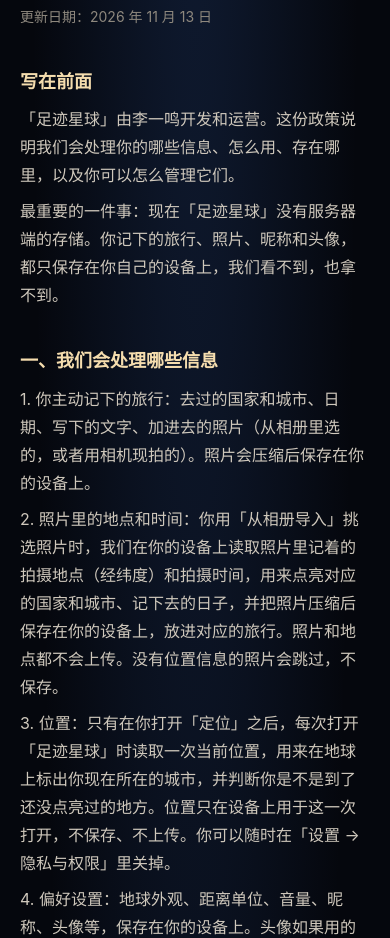
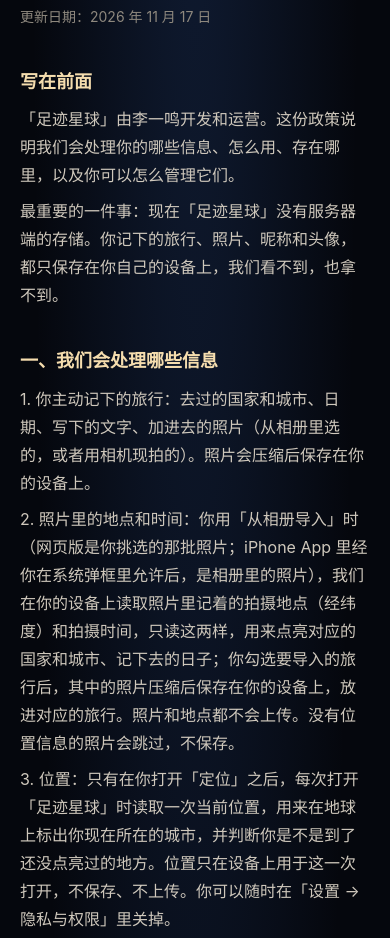
Before and after one commit to myearth260912-star/zujixingqiu, a plain HTML site: page privacy.html in a window 390 px wide. Shown: the part 154-1092 px from the top of the page. Drawn offline with Linux system fonts and the light colour scheme.

Commit message:
隐私政策第 2 条：iPhone App 里经允许后读相册里照片的地点和时间（2026-11-17）

```diff
--- a/privacy.html
+++ b/privacy.html
@@ -36,13 +36,13 @@ footer { margin-top: 56px; color: #6F6A62; font-size: 13px; }
 <main>
 <div class="top"><a class="brand" href="index.html">足迹星球</a><a class="lang" href="en/privacy.html">English</a></div>
 <h1>隐私政策</h1>
-<p class="muted">更新日期：2026 年 11 月 13 日</p>
+<p class="muted">更新日期：2026 年 11 月 17 日</p>
 <h2>写在前面</h2>
 <p>「足迹星球」由李一鸣开发和运营。这份政策说明我们会处理你的哪些信息、怎么用、存在哪里，以及你可以怎么管理它们。</p>
 <p>最重要的一件事：现在「足迹星球」没有服务器端的存储。你记下的旅行、照片、昵称和头像，都只保存在你自己的设备上，我们看不到，也拿不到。</p>
 <h2>一、我们会处理哪些信息</h2>
 <p>1. 你主动记下的旅行：去过的国家和城市、日期、写下的文字、加进去的照片（从相册里选的，或者用相机现拍的）。照片会压缩后保存在你的设备上。</p>
-<p>2. 照片里的地点和时间：你用「从相册导入」挑选照片时，我们在你的设备上读取照片里记着的拍摄地点（经纬度）和拍摄时间，用来点亮对应的国家和城市、记下去的日子，并把照片压缩后保存在你的设备上，放进对应的旅行。照片和地点都不会上传。没有位置信息的照片会跳过，不保存。</p>
+<p>2. 照片里的地点和时间：你用「从相册导入」时（网页版是你挑选的那批照片；iPhone App 里经你在系统弹框里允许后，是相册里的照片），我们在你的设备上读取照片里记着的拍摄地点（经纬度）和拍摄时间，只读这两样，用来点亮对应的国家和城市、记下去的日子；你勾选要导入的旅行后，其中的照片压缩后保存在你的设备上，放进对应的旅行。照片和地点都不会上传。没有位置信息的照片会跳过，不保存。</p>
 <p>3. 位置：只有在你打开「定位」之后，每次打开「足迹星球」时读取一次当前位置，用来在地球上标出你现在所在的城市，并判断你是不是到了还没点亮过的地方。位置只在设备上用于这一次打开，不保存、不上传。你可以随时在「设置 → 隐私与权限」里关掉。</p>
 <p>4. 偏好设置：地球外观、距离单位、音量、昵称、头像等，保存在你的设备上。头像如果用的是你自己选的照片，会裁成一张小图存在设备上，不上传。</p>
 <p>我们不会读取你的通讯录、通话记录、短信、设备标识符或手机上安装的其他应用，也没有接入任何广告或统计工具。</p>
```
Also changed, not shown: en/privacy.html (+2 -2 lines), en/terms.html (+1 -1 lines), terms.html (+1 -1 lines).
